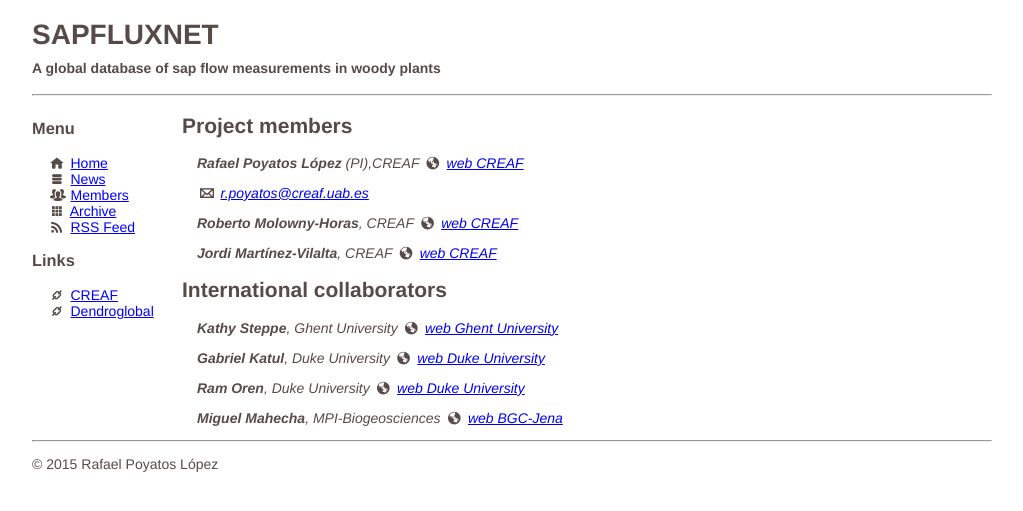
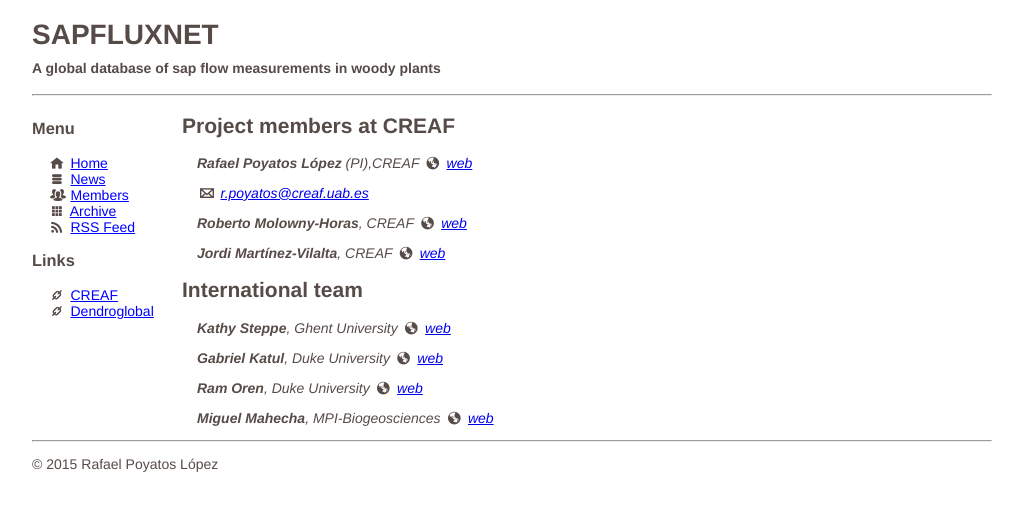
Before and after one commit to sapfluxnet/sapfluxnet-public, a Jekyll site: the page built from contact.html, in a window 1280 px wide. Shown: the top 511 px of the page, without its empty margins (26-1049 px from the left). Built offline with Jekyll 4.4.1, drawn with Linux system fonts in a browser that asks for light colours; Markdown is read by kramdown in place of the engine named in the settings.

Commit message:
Change headings and fix web links

```diff
--- a/contact.html
+++ b/contact.html
@@ -1,48 +1,48 @@
 ---
 layout: page
-title: Project members
+title: Project members at CREAF
 ---
 
 <section>
     <address>
         <p><strong>{{site.author}}</strong> (PI),CREAF
 
-        <i class="icon-globe"></i> <a href="http://www.creaf.cat/en/personal/rafael-poyatos-lopez">web CREAF</a></p>
+        <i class="icon-globe"></i> <a href="http://www.creaf.cat/en/personal/rafael-poyatos-lopez">web</a></p>
         <i class="icon-mail"></i> <a href="mailto:{{site.author_email}}">{{site.author_email}}</a></p>
     </address>
 
     <address>
         <p><strong>Roberto Molowny-Horas</strong>, CREAF
 
-        <i class="icon-globe"></i> <a href="http://www.creaf.cat/en/personal/roberto-molowny-horas">web CREAF</a></p>
+        <i class="icon-globe"></i> <a href="http://www.creaf.cat/en/personal/roberto-molowny-horas">web</a></p>
     </address>
 
       <address>
         <p><strong>Jordi Martínez-Vilalta</strong>, CREAF
 
-        <i class="icon-globe"></i> <a href=http://"www.creaf.cat/en/personal/jordi-martinez-vilalta">web CREAF</a></p>
+        <i class="icon-globe"></i> <a href="http://www.creaf.cat/en/personal/jordi-martinez-vilalta">web</a></p>
     </address>
 
-    <h2>International collaborators</h2>
+    <h2>International team</h2>
 
      <address>
         <p><strong>Kathy Steppe</strong>, Ghent University
-        <i class="icon-globe"></i> <a href="http://www.plantecology.ugent.be/">web Ghent University</a></p>
+        <i class="icon-globe"></i> <a href="http://www.plantecology.ugent.be/">web</a></p>
     </address>
 
     <address>
         <p><strong>Gabriel Katul</strong>, Duke University
-        <i class="icon-globe"></i> <a href="https://nicholas.duke.edu/people/faculty/katul/homepage.html">web Duke University</a></p>
+        <i class="icon-globe"></i> <a href="https://nicholas.duke.edu/people/faculty/katul/homepage.html">web</a></p>
     </address>
 
         <address>
         <p><strong>Ram Oren</strong>, Duke University
-        <i class="icon-globe"></i> <a href="https://nicholas.duke.edu/people/faculty/oren">web Duke University</a></p>
+        <i class="icon-globe"></i> <a href="https://nicholas.duke.edu/people/faculty/oren">web</a></p>
     </address>
 
         <address>
         <p><strong>Miguel Mahecha</strong>, MPI-Biogeosciences
-        <i class="icon-globe"></i> <a href="https://www.bgc-jena.mpg.de/bgi/index.php/People/MiguelMahecha">web BGC-Jena</a></p>
+        <i class="icon-globe"></i> <a href="https://www.bgc-jena.mpg.de/bgi/index.php/People/MiguelMahecha">web</a></p>
     </address>
 
 </section>
```
